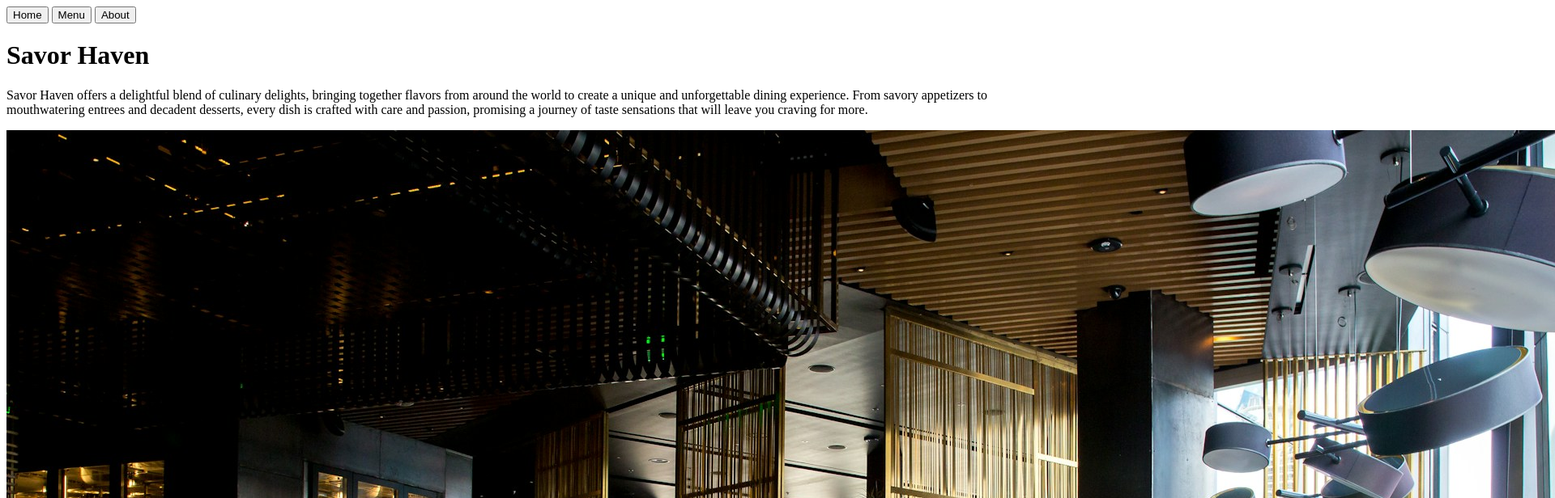
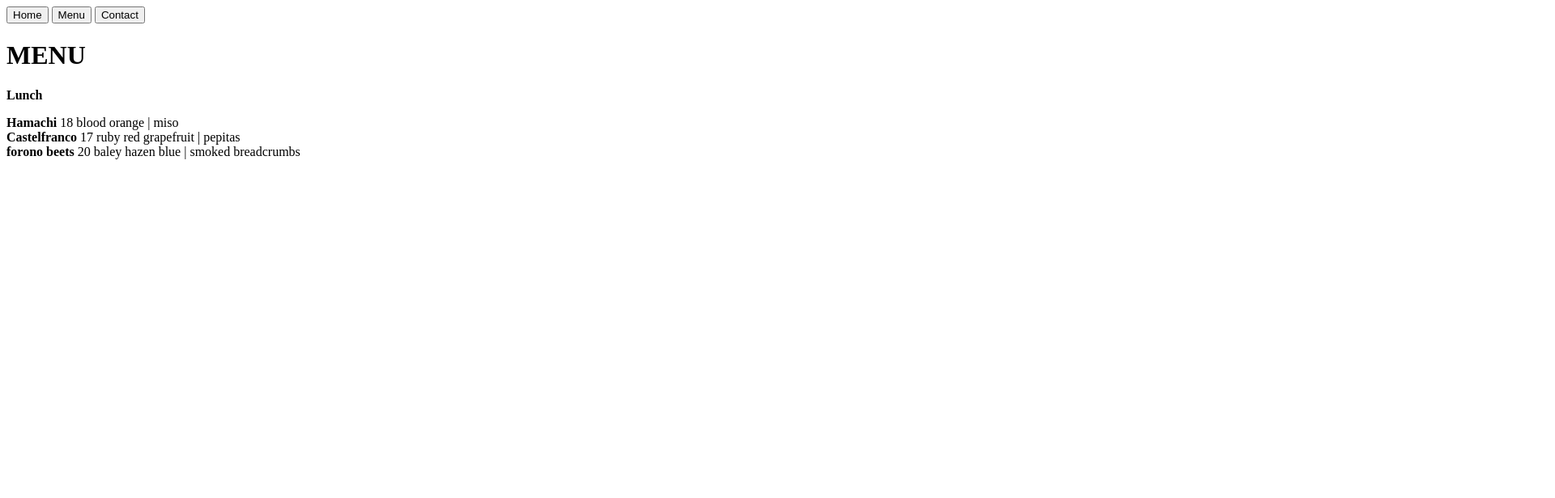
Before and after one commit to sofoniasElala/Restaurant, a website built with webpack: page src/index.html in a window 1280 px wide. Both pictures are taken after a click on the button "Menu". Shown: the top 616 px of the page at 81% size, 1920 px wide, since content can reach past the window. Built offline with nearby package versions, Linux system fonts and the light colour scheme.

Commit message:
setup every page with temp content
user can access them using the buttons

```diff
--- /dev/null
+++ b/src/contact.js
@@ -0,0 +1,15 @@
+function contact(){
+    const content = document.querySelector('#content');
+    const heading = document.createElement('h1');
+    heading.textContent = 'CONTACT US';
+    const contactInfo = document.createElement('p');
+    contactInfo.innerHTML = '<strong>SAVOR HAVEN</strong><br>'+
+                            '100 central st, New York, NY 10000<br>'+
+                            'Tel: 000-000-0000<br>'+
+                            '<hr><br>OPEN 24/7';
+
+    content.appendChild(heading);
+    content.appendChild(contactInfo);
+}
+
+export default contact;
--- a/src/index.html
+++ b/src/index.html
@@ -9,7 +9,7 @@
         <header>
             <nav><button class="home">Home</button>
                 <button class="menu">Menu</button>
-                <button class="about">About</button>
+                <button class="contact">Contact</button>
             </nav>
         </header>
         <div id="content">
--- a/src/index.js
+++ b/src/index.js
@@ -1,4 +1,30 @@
 import home from './home.js';
+import menu from './menu.js';
+import contact from './contact.js';
 
-home();
 console.log('Restaurant webpage');
+
+function loadSite(){
+    home();
+    const content = document.querySelector('#content');
+    const homeButton = document.querySelector('.home');
+    const menuButton = document.querySelector('.menu');
+    const contactButton = document.querySelector('.contact');
+
+    homeButton.addEventListener('click', ()=> {
+        content.innerHTML = '';
+        home();
+    })
+
+    menuButton.addEventListener('click', ()=>{
+        content.innerHTML = '';
+        menu();
+    })
+
+    contactButton.addEventListener('click', ()=>{
+        content.innerHTML = '';
+        contact();
+    })
+}
+
+loadSite();
--- /dev/null
+++ b/src/menu.js
@@ -0,0 +1,21 @@
+function menu(){
+    const content = document.querySelector('#content');
+    const heading = document.createElement('h1');
+    heading.textContent = 'MENU';
+    const menuContainer = document.createElement('div');
+    menuContainer.classList.add('menu-container');
+    const lunch = document.createElement('p');
+    lunch.innerHTML = '<strong>Lunch</strong>';
+    const lunchMenu = document.createElement('p');
+    lunchMenu.innerHTML = '<strong>Hamachi</strong>   18   blood orange | miso<br>'+
+                          '<strong>Castelfranco</strong>   17   ruby red grapefruit | pepitas<br>'+
+                          '<strong>forono beets</strong>   20   baley hazen blue | smoked breadcrumbs';
+    menuContainer.appendChild(lunch);
+    menuContainer.appendChild(lunchMenu);
+    content.appendChild(heading);
+    content.appendChild(menuContainer);
+    /*const dinner = document.createElement('p');
+    const dinnerMenu = document.createElement('p');*/
+}
+
+export default menu;
```
